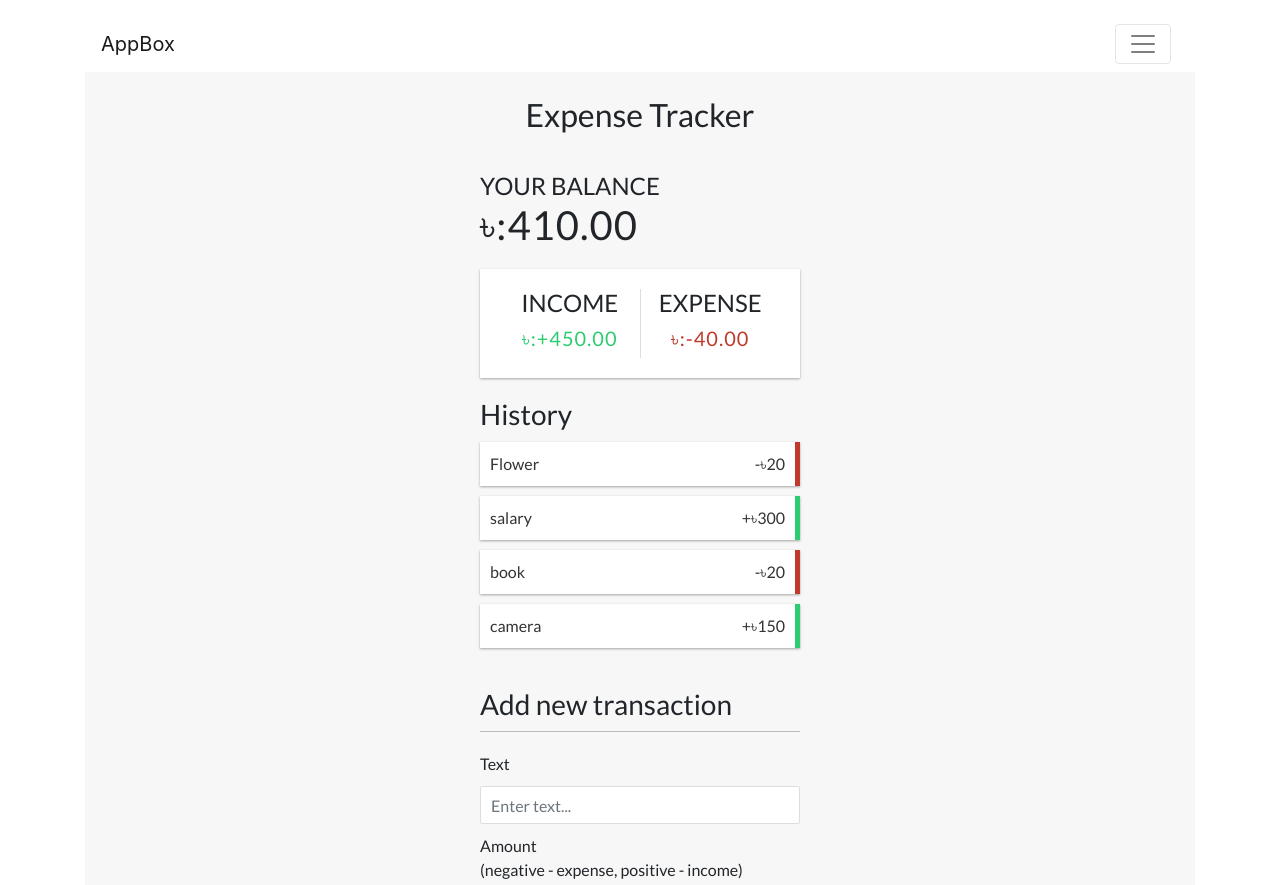
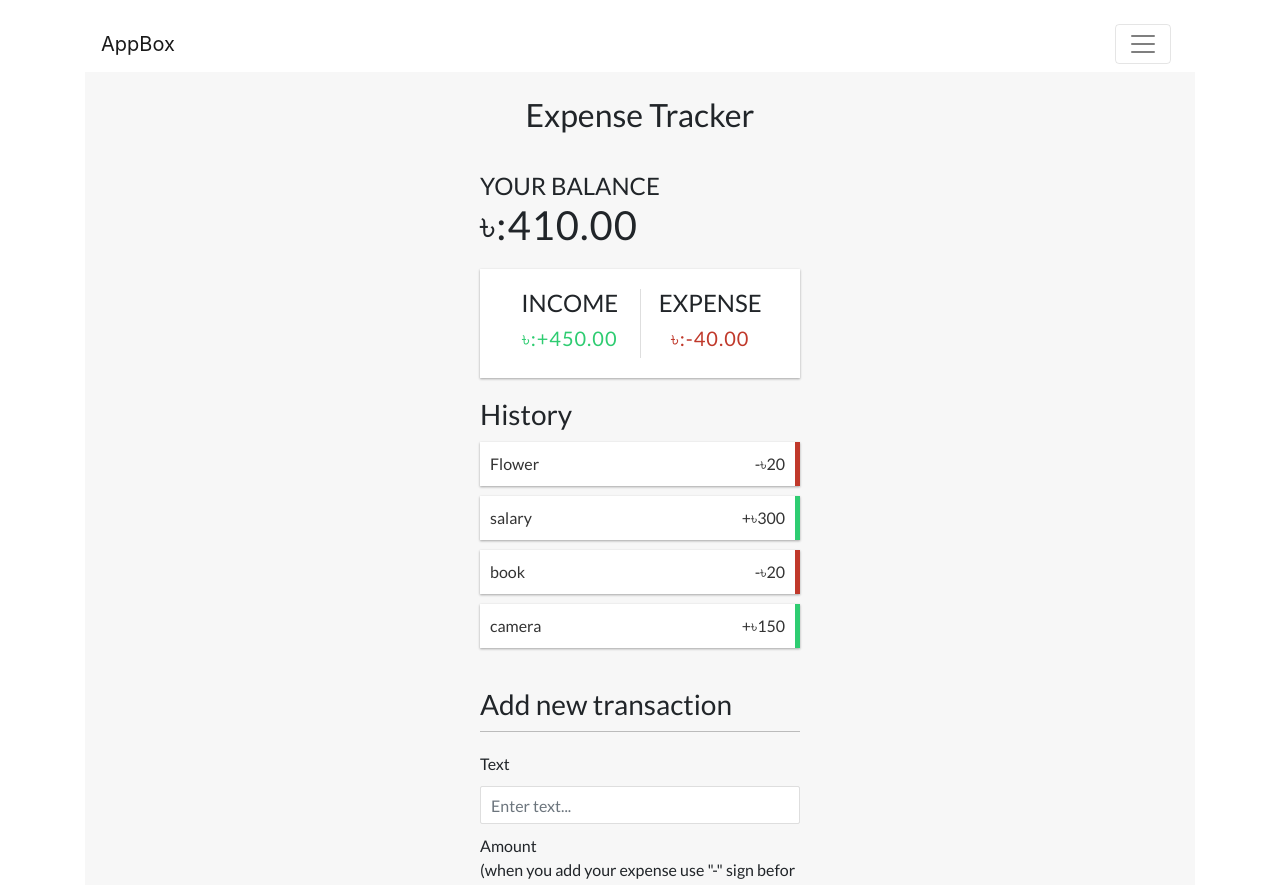
Before and after one commit to Sabbirdiu/ReactSinglePageApplicationBox, a React (Create React App) app: page /expensetracker in a window 1280 px wide. Shown: the top 885 px of the page. Built offline with nearby package versions, Linux system fonts and the light colour scheme.

Commit message:
update the clearState

```diff
--- a/src/components/Ex-TrackerAppHooks&ContextAPI/layout/AddTransaction.jsx
+++ b/src/components/Ex-TrackerAppHooks&ContextAPI/layout/AddTransaction.jsx
@@ -7,9 +7,14 @@ export const AddTransaction = () => {
   const [text, setText] = useState('');
   const [amount, setAmount] = useState(0);
   const { addTransaction } = useContext(GlobalContext);
-
+  const clearState = () => {
+    setText('');
+    setAmount('');
+  };
   const onSubmit = (e) => {
     e.preventDefault();
+    clearState();
+
     const newTransaction = {
       id: Math.floor(Math.random() * 10000000),
       text,
@@ -36,7 +41,7 @@ export const AddTransaction = () => {
           <div className='form-contro'>
             <label htmlFor='amount'>
               Amount <br />
-              (negative - expense, positive - income)
+              (when you add your expense use "-" sign befor number)
             </label>
             <input
               className='form-control'
```
